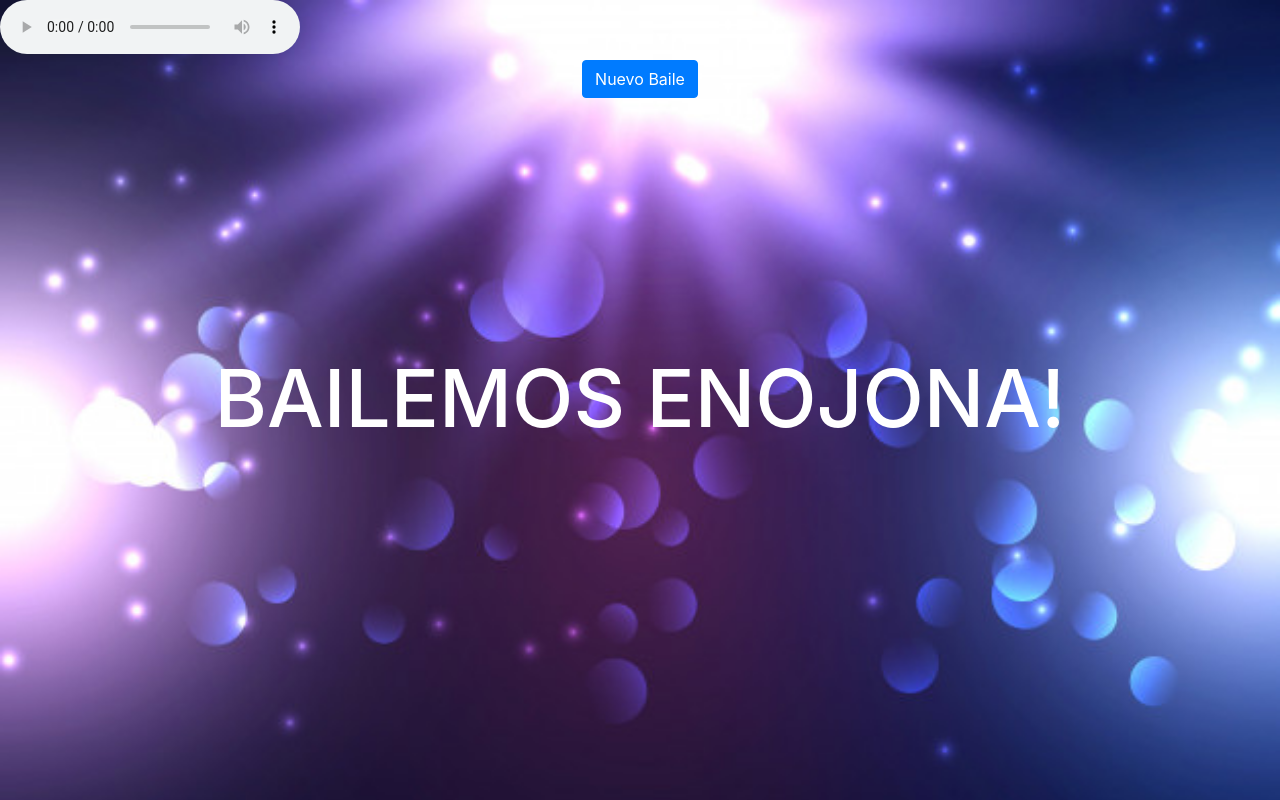
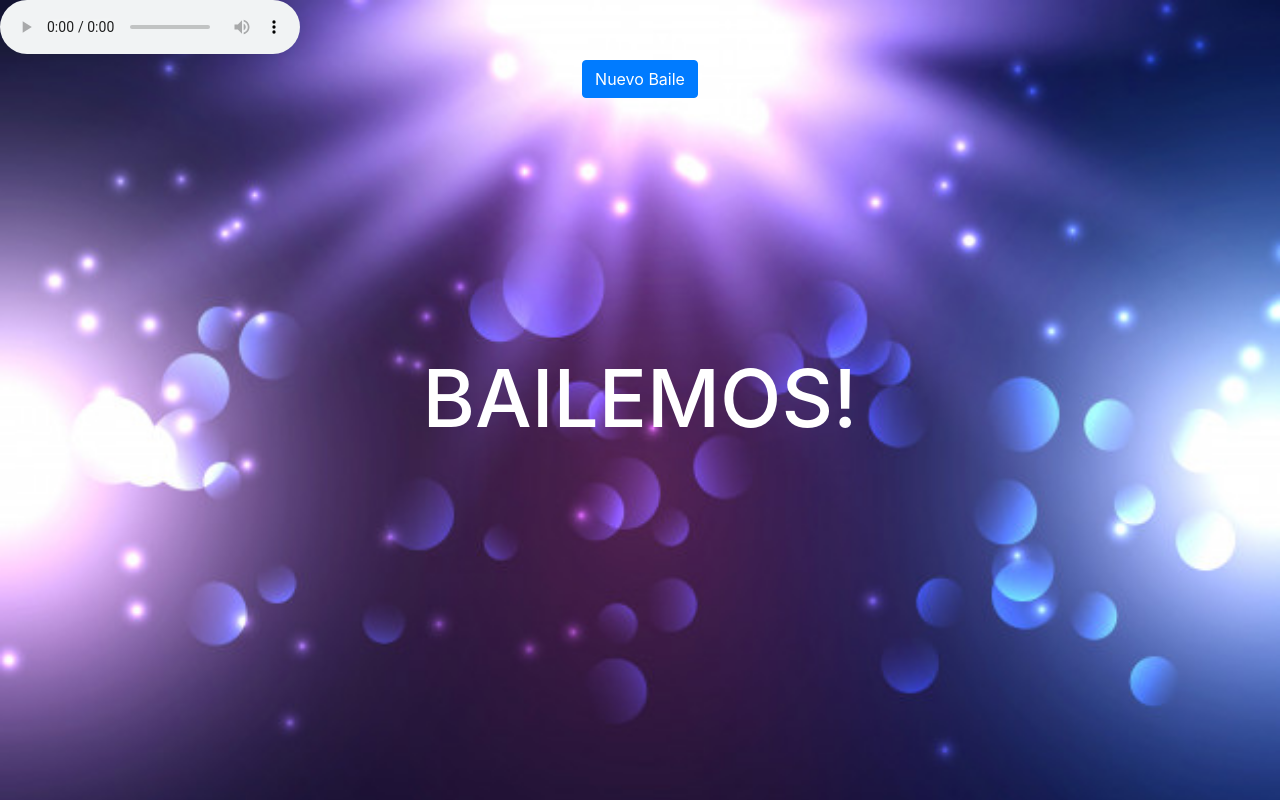
Before and after one commit to jairoENP/Bailemos, a plain HTML site: page index.html in a window 1280 px wide. Drawn offline with nearby package versions, Linux system fonts and the light colour scheme.

Commit message:
change to normal

```diff
--- a/index.html
+++ b/index.html
@@ -5,7 +5,7 @@
     <meta name="viewport" content="width=device-width, initial-scale=1.0">
     <link rel="stylesheet" href="https://stackpath.bootstrapcdn.com/bootstrap/4.4.1/css/bootstrap.min.css" integrity="sha384-Vkoo8x4CGsO3+Hhxv8T/Q5PaXtkKtu6ug5TOeNV6gBiFeWPGFN9MuhOf23Q9Ifjh" crossorigin="anonymous">
     <link rel="stylesheet" href="styles.css">
-    <title>Enojona Dance</title>
+    <title>A bailar</title>
 </head>
 <body>
 
@@ -22,7 +22,7 @@
         </div>
 
     <div class="container">
-        <h1>BAILEMOS ENOJONA!</h1>
+        <h1>BAILEMOS!</h1>
     </div>
 
     <script src="underscore.js"></script>
```
Also changed, not shown: main.js (+0 -10 lines).
